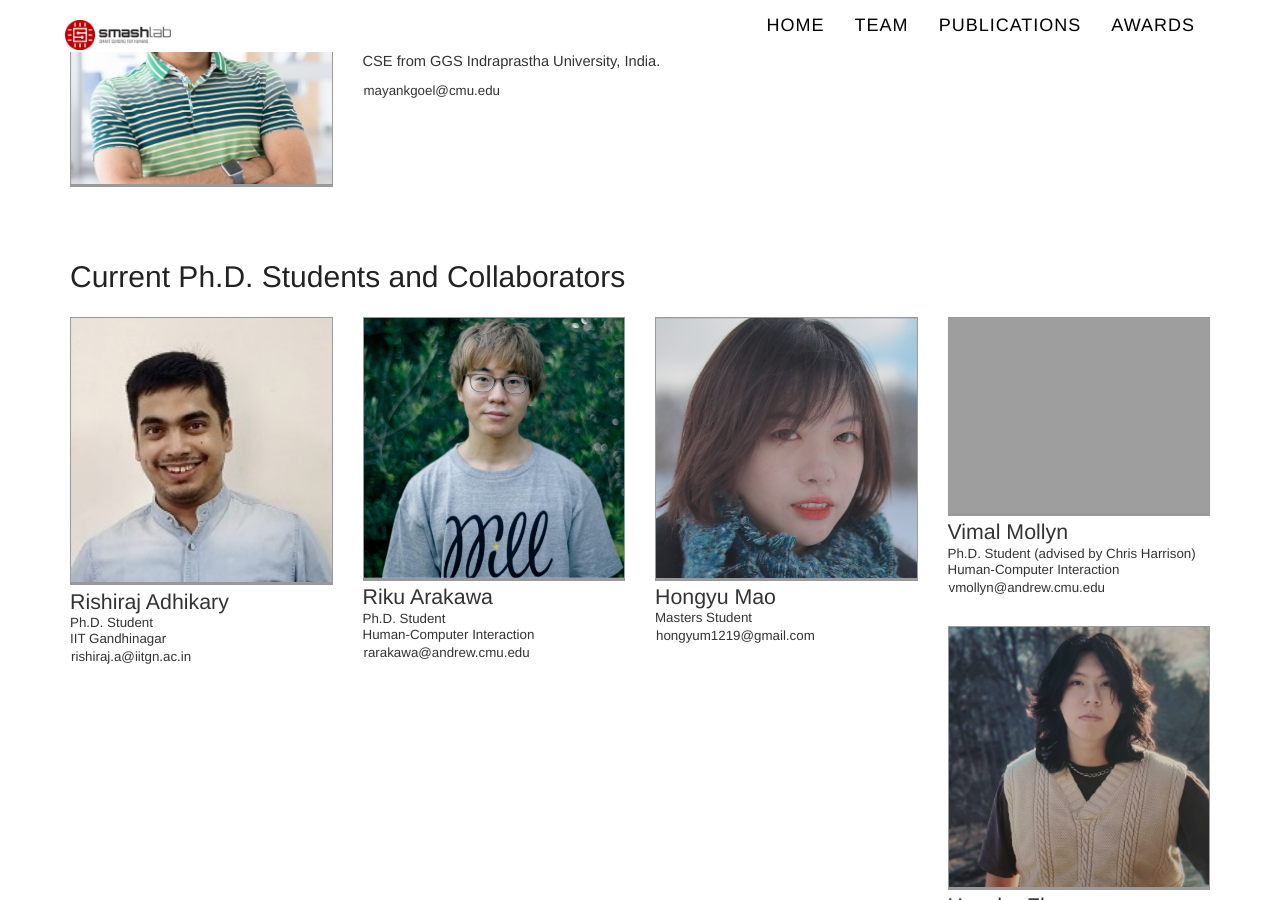
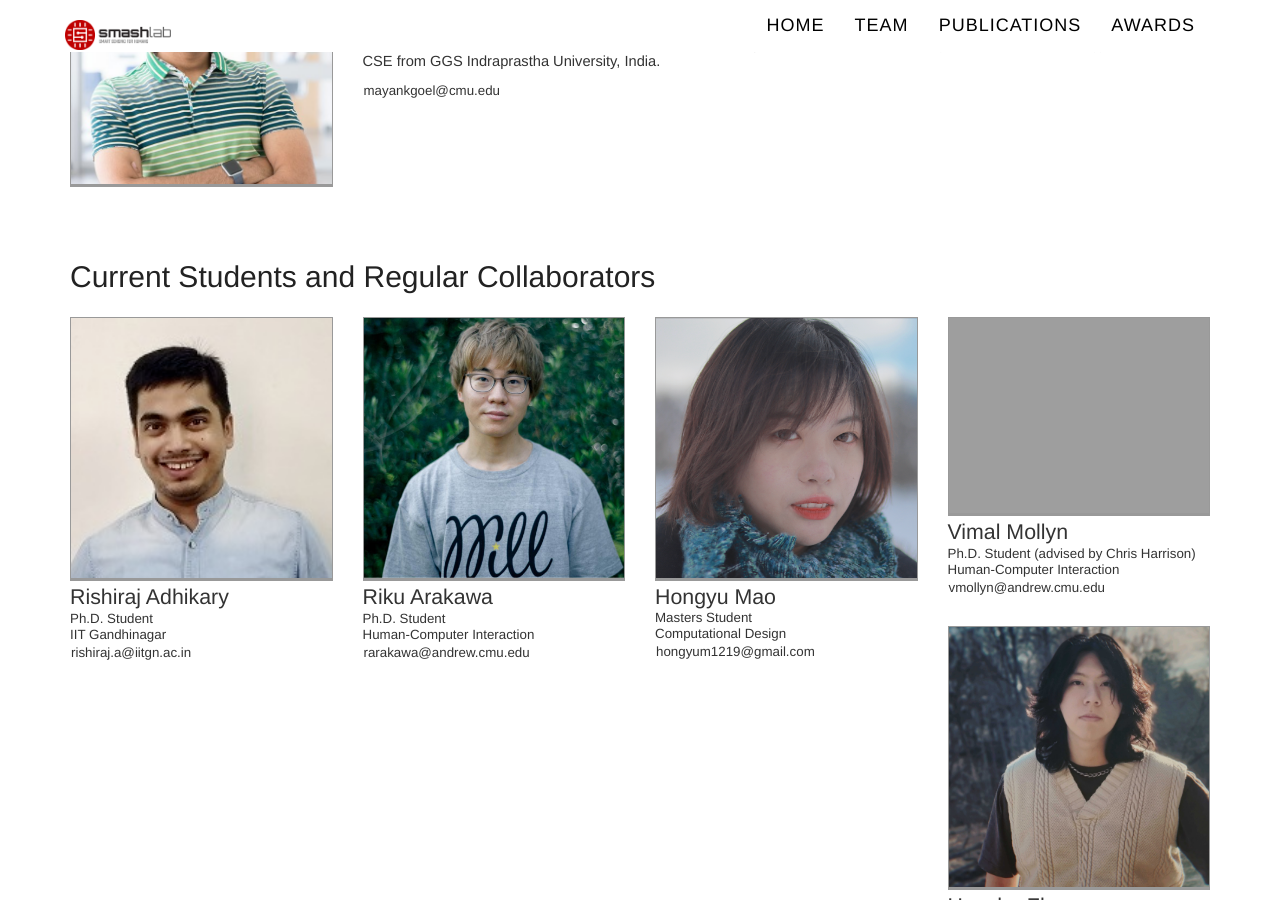
Before and after one commit to cmusmashlab/cmusmashlab.github.io, a Jekyll site: the page built from members/index.html, in a window 1280 px wide and 900 px high, scrolled down 334 px. Built offline with Jekyll 4.4.1, drawn with Linux system fonts in a browser that asks for light colours; nearby versions of some CDN libraries; some web fonts are replaced.

Commit message:
fixed members page

```diff
--- a/_data/affiliations.yml
+++ b/_data/affiliations.yml
@@ -4,3 +4,4 @@ SCS: Computer Science
 sc: Societal Computing
 IIT_Madras: IIT Madras
 IIT_Gandhinagar: IIT Gandhinagar
+CD: Computational Design
--- a/_data/members.yml
+++ b/_data/members.yml
@@ -63,7 +63,7 @@
   email: hongyum1219@gmail.com
   website: http://hongymao.com
   degree: Masters Student
-  affiliation: Computational Design
+  affiliation: CD
   status: current
 
 - id: ahuja
@@ -106,7 +106,7 @@
 
 - id: adhikary
   name: Rishiraj Adhikary
-  image: /images/members/rishiraj.jpg
+  image: /images/members/rishiraj.png
   email: rishiraj.a@iitgn.ac.in
   website: https://rishi-a.github.io
   degree: Ph.D. Student
--- a/members/index.html
+++ b/members/index.html
@@ -33,7 +33,7 @@ redirect_from: /people
   </div>
 </div>
 
-<h1>Current Ph.D. Students and Collaborators</h1>
+<h1>Current Students and Regular Collaborators</h1>
 <div class="row">
 {% for member in current_members %}
   {% assign affiliation = site.data.affiliations[member.affiliation] %}
```
Also changed, not shown: images/members/rishiraj.jpg (deleted), images/members/rishiraj.png (added).
